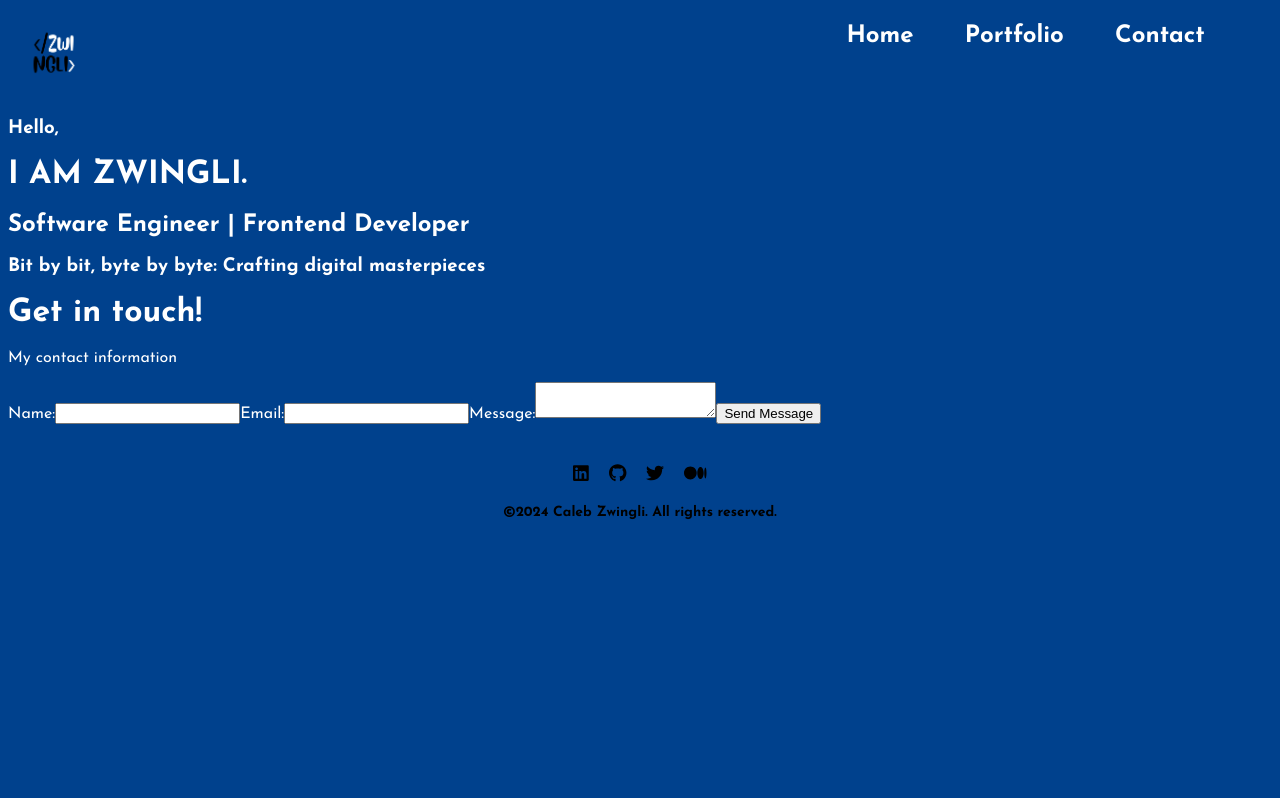
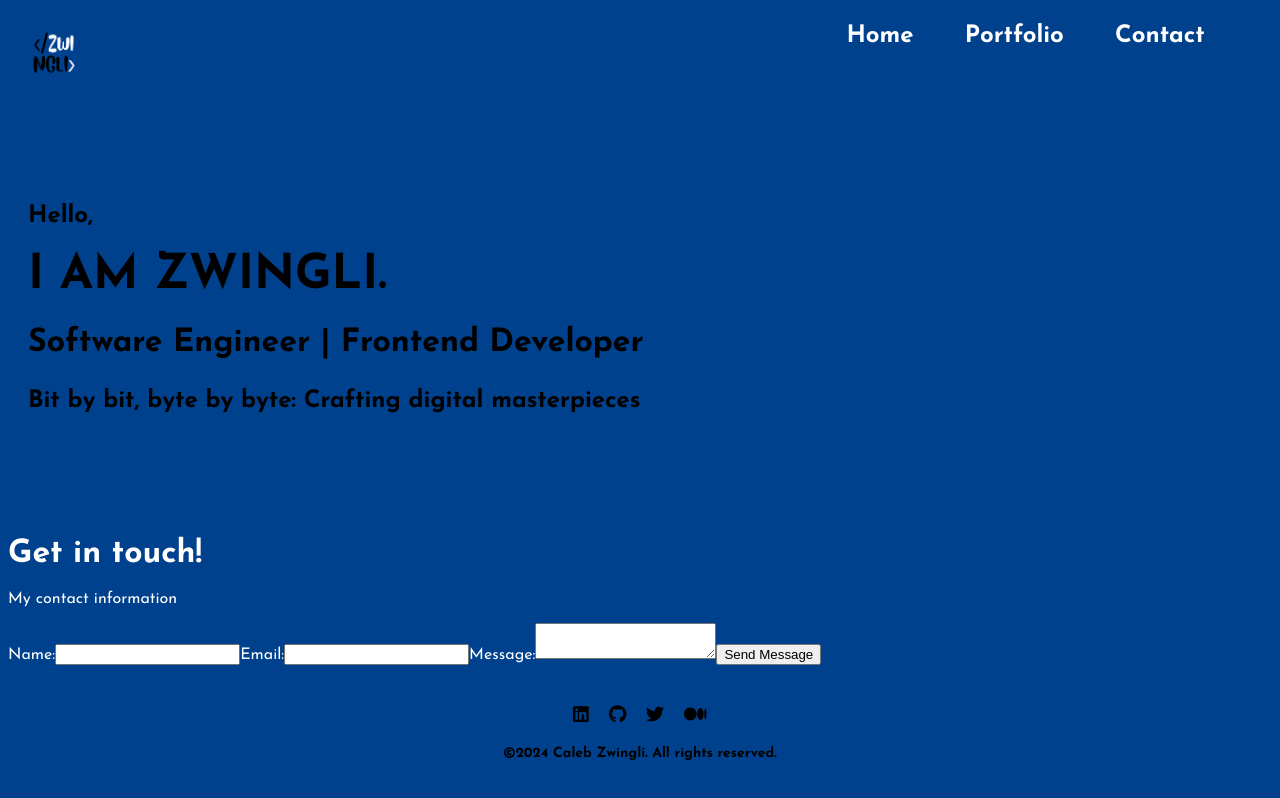
Before and after one commit to ZwingliCaleb/portfolio, a React (Create React App) app: page / in a window 1280 px wide. Built offline with nearby package versions, Linux system fonts and the light colour scheme.

Commit message:
Styling my hero section

```diff
--- a/src/components/HeroSection/HeroSection.scss
+++ b/src/components/HeroSection/HeroSection.scss
@@ -1,10 +1,21 @@
-.hero_container {
-  display: flex;
-  justify-content: center;
-  align-items: center;
-  height: 100vh;
-  position: relative;
-  z-index: 1;
-  font-weight: bold;
-  font-family: "Josefin Sans", sans-serif;
+// HeroSection.scss
+.hero-container {
+  background-color: #00418D; /* Set your desired background color */
+  color: hsl(0, 0%, 0%); /* Set your desired text color */
+  padding: 80px 20px; /* Adjust padding as needed */
+  text-align: left;
+
+  h1 {
+    font-size: 3rem; /* Adjust the font size for the main heading */
+    margin: 20px 0; /* Add margin to the top and bottom */
+  }
+
+  h2 {
+    font-size: 2rem; /* Adjust the font size for the subheading */
+    margin-bottom: 30px; /* Add margin to the bottom */
+  }
+
+  h3 {
+    font-size: 1.5rem; /* Adjust the font size for the additional text */
+  }
 }
```
